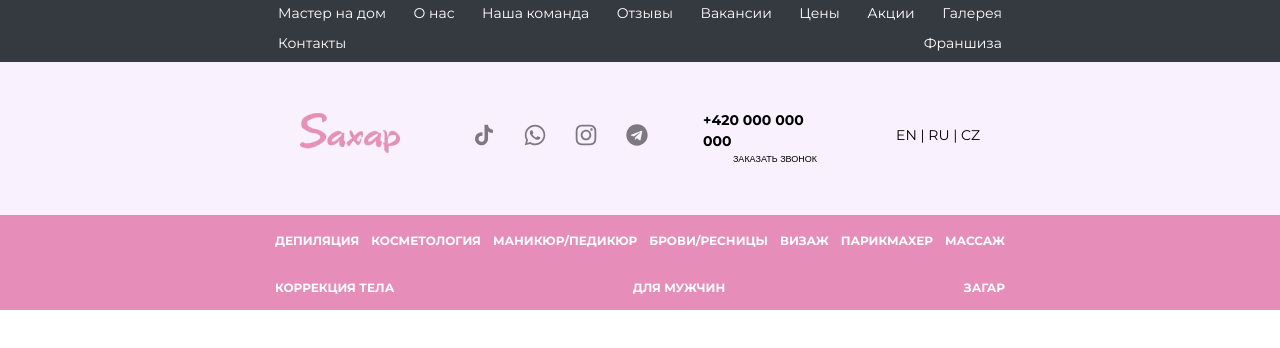
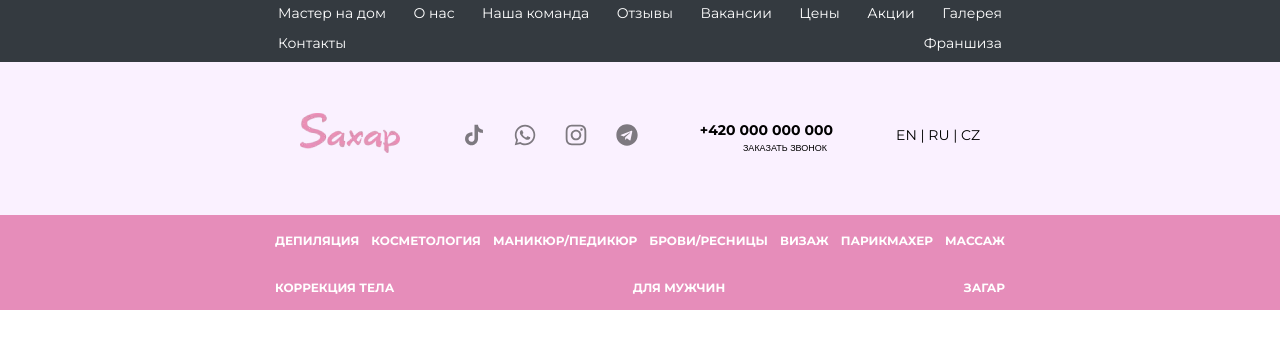
Before and after one commit to larry6767/beauty-saloon, a Next.js app: page / in a window 1280 px wide. Shown: the top 348 px of the page. Built offline with nearby package versions, Linux system fonts and the light colour scheme; what emotion-normalize would draw is missing.

Commit message:
add breakpoints in Header

```diff
--- a/src/app/layout.tsx
+++ b/src/app/layout.tsx
@@ -1,6 +1,8 @@
+import { Header } from '@/layouts/Header'
 import { Montserrat } from '@next/font/google'
 // local libs
 import { globalStyles } from 'src/theme'
+
 import Head from './head'
 
 const montserrat = Montserrat({
@@ -18,7 +20,12 @@ export default function RootLayout({
     <html className={montserrat.className}>
       <Head />
       {globalStyles}
-      <body>{children}</body>
+      <body>
+        <main>
+          <Header />
+        </main>
+        {children}
+      </body>
     </html>
   )
 }
--- a/src/app/page.tsx
+++ b/src/app/page.tsx
@@ -1,9 +1,3 @@
-import { Header } from '@/layouts/Header'
-
 export default function Home() {
-  return (
-    <main>
-      <Header />
-    </main>
-  )
+  return <div></div>
 }
--- a/src/layouts/Header/styles.ts
+++ b/src/layouts/Header/styles.ts
@@ -1,4 +1,5 @@
 import styled from '@emotion/styled'
+import { media } from '../../theme/breakpoints'
 
 export const HeaderContainer = styled.div`
   height: 180px;
@@ -8,10 +9,10 @@ export const HeaderContainer = styled.div`
   flex-direction: column;
   background-color: #faf1ff;
 
-  @media (min-width: 768px) {
+  ${media.tablet} {
     height: 310px;
   }
-  @media (min-width: 1440px) {
+  ${media.laptopL} {
     height: 210px;
   }
 `
@@ -21,13 +22,13 @@ export const TopListContainer = styled.div`
   background-color: #343a40;
   display: none;
 
-  @media (min-width: 768px) {
+  ${media.tablet} {
     display: flex;
     justify-content: center;
     align-items: center;
     height: 62px;
   }
-  @media (min-width: 1440px) {
+  ${media.laptopL} {
     width: 100%;
     height: 31px;
     align-items: center;
@@ -48,10 +49,10 @@ export const TopLinkList = styled.ul`
       color: #bcbcbc;
     }
   }
-  @media (min-width: 768px) {
+  ${media.tablet} {
     width: 750px;
   }
-  @media (min-width: 1440px) {
+  ${media.laptopL} {
     width: 1110px;
   }
 `
@@ -60,10 +61,10 @@ export const TopLinkItems = styled.li`
   text-align: center;
   cursor: pointer;
 
-  @media (min-width: 768px) {
+  ${media.tablet} {
     height: 30px;
   }
-  @media (min-width: 1440px) {
+  ${media.laptopL} {
     padding: 0;
     height: 21px;
   }
@@ -76,13 +77,13 @@ export const CentralBlock = styled.div`
   flex-direction: column-reverse;
   flex-wrap: wrap;
 
-  @media (min-width: 768px) {
+  ${media.tablet} {
     justify-content: space-between;
     width: 680px;
     flex-direction: row;
     flex-wrap: nowrap;
   }
-  @media (min-width: 1440px) {
+  ${media.laptopL} {
     width: 1110px;
     justify-content: space-around;
   }
@@ -96,7 +97,7 @@ export const MenuIcon = styled.div`
   &:hover {
     filter: contrast(200%);
   }
-  @media (min-width: 768px) {
+  ${media.tablet} {
     display: none;
   }
 `
@@ -108,7 +109,7 @@ export const LogoIconContainer = styled.div`
   justify-content: space-around;
   align-items: flex-start;
 
-  @media (min-width: 768px) {
+  ${media.tablet} {
     width: 100px;
     height: 52px;
     justify-content: space-between;
@@ -122,10 +123,10 @@ export const ContactsList = styled.div`
   justify-content: space-between;
   flex-direction: row;
 
-  @media (min-width: 768px) {
-    width: 350px;
+  ${media.tablet} {
+    width: 370px;
   }
-  @media (min-width: 1440px) {
+  ${media.laptopL} {
     width: 450px;
   }
 `
@@ -137,7 +138,7 @@ export const IconList = styled.div`
   justify-content: space-around;
   align-items: center;
 
-  @media (min-width: 768px) {
+  ${media.tablet} {
     width: 175px;
     height: 98px;
     justify-content: space-between;
@@ -164,8 +165,8 @@ export const ContactBlock = styled.div`
       color: #e68dba;
     }
   }
-  @media (min-width: 768px) {
-    width: 120px;
+  ${media.tablet} {
+    width: 140px;
   }
 `
 
@@ -182,7 +183,7 @@ export const LanguageBlock = styled.p`
   display: flex;
   margin-bottom: 0;
 
-  @media (min-width: 768px) {
+  ${media.tablet} {
     margin-bottom: 7px;
     margin-top: 0;
   }
@@ -195,11 +196,11 @@ export const BottomListContainer = styled.div`
   align-items: center;
   background-color: #e68dba;
 
-  @media (min-width: 768px) {
+  ${media.tablet} {
     display: flex;
     height: 95px;
   }
-  @media (min-width: 1440px) {
+  ${media.laptopL} {
     height: 50px;
   }
 `
@@ -220,7 +221,7 @@ export const BottomLinkList = styled.ul`
       color: #343a40;
     }
   }
-  @media (min-width: 1440px) {
+  ${media.laptopL} {
     align-items: flex-start;
     width: 1110px;
   }
@@ -230,7 +231,7 @@ export const BottomLinkItems = styled.li`
   height: 47px;
   text-align: center;
 
-  @media (min-width: 1440px) {
+  ${media.laptopL} {
     height: 21px;
   }
 `
--- a/src/theme/breakpoints.ts
+++ b/src/theme/breakpoints.ts
@@ -4,6 +4,7 @@ export const breakpoints = {
   mobileL: '425px',
   tablet: '768px',
   laptop: '1024px',
+  laptopL: '1440px',
   desktop: '2560px',
 } as const
 
@@ -13,5 +14,6 @@ export const media = {
   mobileL: `@media (min-width: ${breakpoints.mobileL})`,
   tablet: `@media (min-width: ${breakpoints.tablet})`,
   laptop: `@media (min-width: ${breakpoints.laptop})`,
+  laptopL: `@media (min-width: ${breakpoints.laptopL})`,
   desktop: `@media (min-width: ${breakpoints.desktop})`,
 } as const
```
